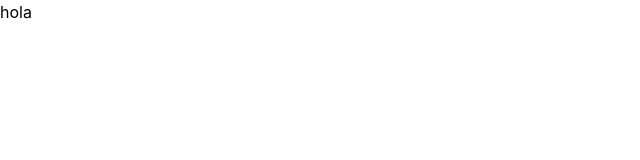
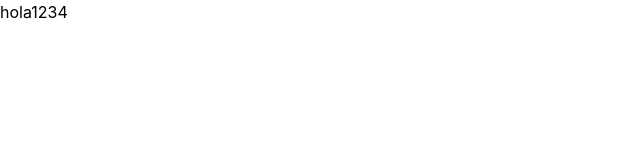
Before and after one commit to Fabian-Coloma/miniproyecto1, a website built with Vite: page index.html in a window 1280 px wide. Shown: the full height of the page, 0-640 px from the left. Built offline with nearby package versions, Linux system fonts and the light colour scheme.

Commit message:
miniproyecto2

```diff
--- a/index.html
+++ b/index.html
@@ -8,6 +8,6 @@
     <link href="styles.css" rel="stylesheet">
   </head>
   <body>
-  <h1>hola</h1>
+  <h1>hola1234</h1>
   </body>
 </html>
```
